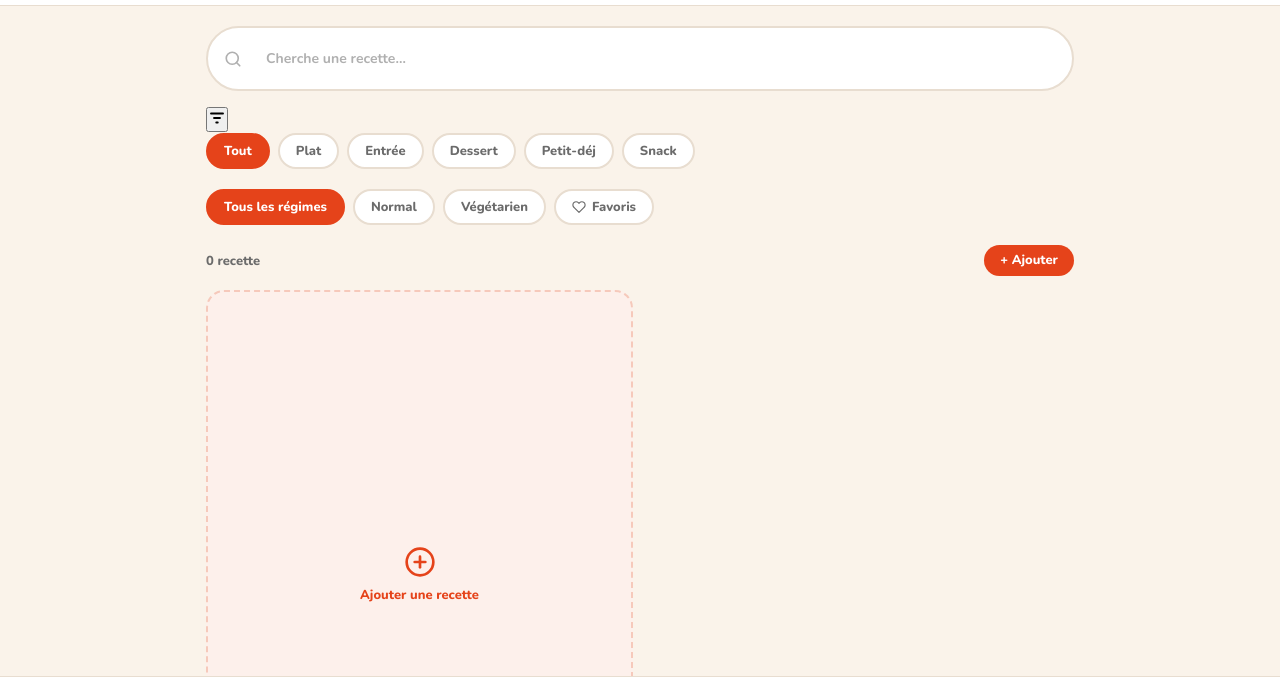
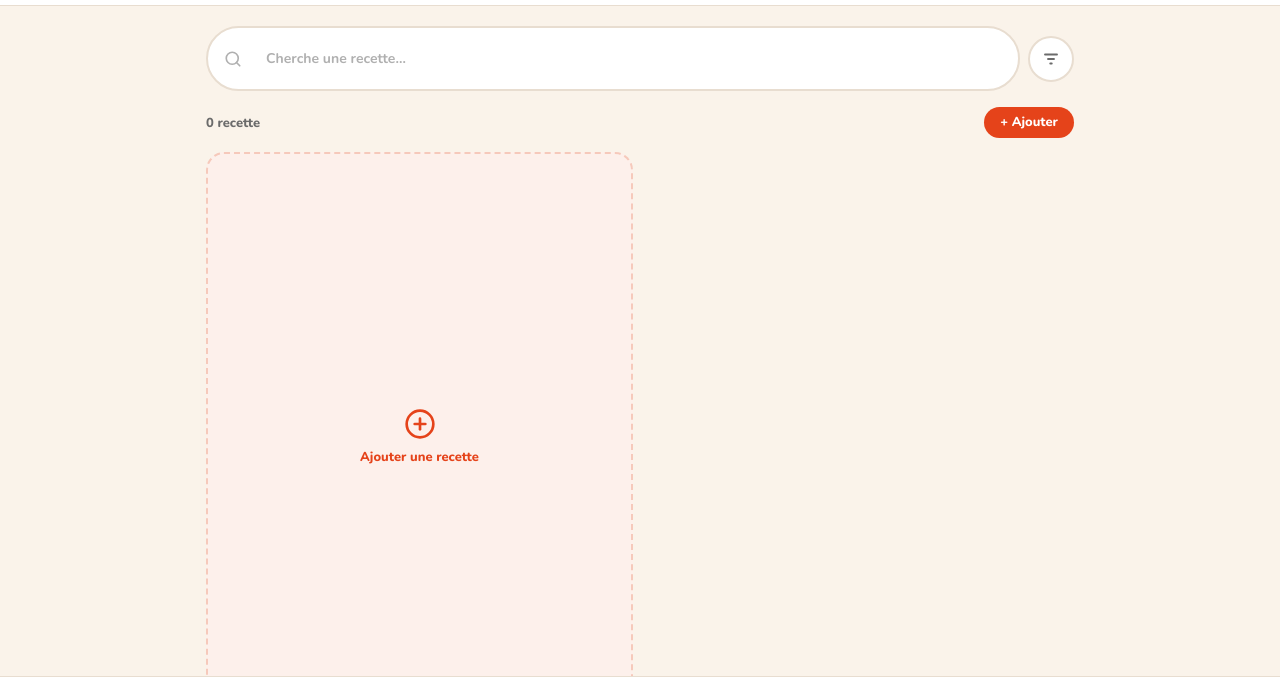
Before and after one commit to arnaudgourand-cpu/KOOKI, a plain HTML site: page index.html in a window 1280 px wide. Shown: the part 52-732 px from the top of the page. Drawn offline with nearby package versions, Linux system fonts and the light colour scheme.

Commit message:
Update recipes.css

```diff
--- a/css/recipes.css
+++ b/css/recipes.css
@@ -1,5 +1,20 @@
 /* ── FILTRES ── */
-.cat-filters { display: flex; gap: 8px; overflow-x: auto; padding-bottom: 4px; margin-bottom: 16px; scrollbar-width: none; }
+.search-row { display: flex; gap: 8px; align-items: center; margin-bottom: 16px; }
+.search-row .searchbar { flex: 1; margin-bottom: 0; }
+
+.filter-btn {
+  width: 46px; height: 46px; flex-shrink: 0;
+  border-radius: 999px; border: 2px solid var(--bd);
+  background: var(--w); color: var(--tm); cursor: pointer;
+  display: flex; align-items: center; justify-content: center;
+  transition: all .2s;
+}
+.filter-btn.on { background: var(--r); border-color: var(--r); color: #fff; }
+
+.filters-panel { display: none; margin-bottom: 16px; }
+.filters-panel.on { display: block; }
+
+.cat-filters { display: flex; gap: 8px; overflow-x: auto; padding-bottom: 4px; margin-bottom: 10px; scrollbar-width: none; }
 .cat-filters::-webkit-scrollbar { display: none; }
 .cat-btn { padding: 7px 16px; border-radius: 999px; border: 2px solid var(--bd); background: var(--w); font-family: 'Nunito', sans-serif; font-size: 13px; font-weight: 800; color: var(--tm); cursor: pointer; white-space: nowrap; transition: all .2s; flex-shrink: 0; }
 .cat-btn.on { background: var(--r); color: #fff; border-color: var(--r); }
```
